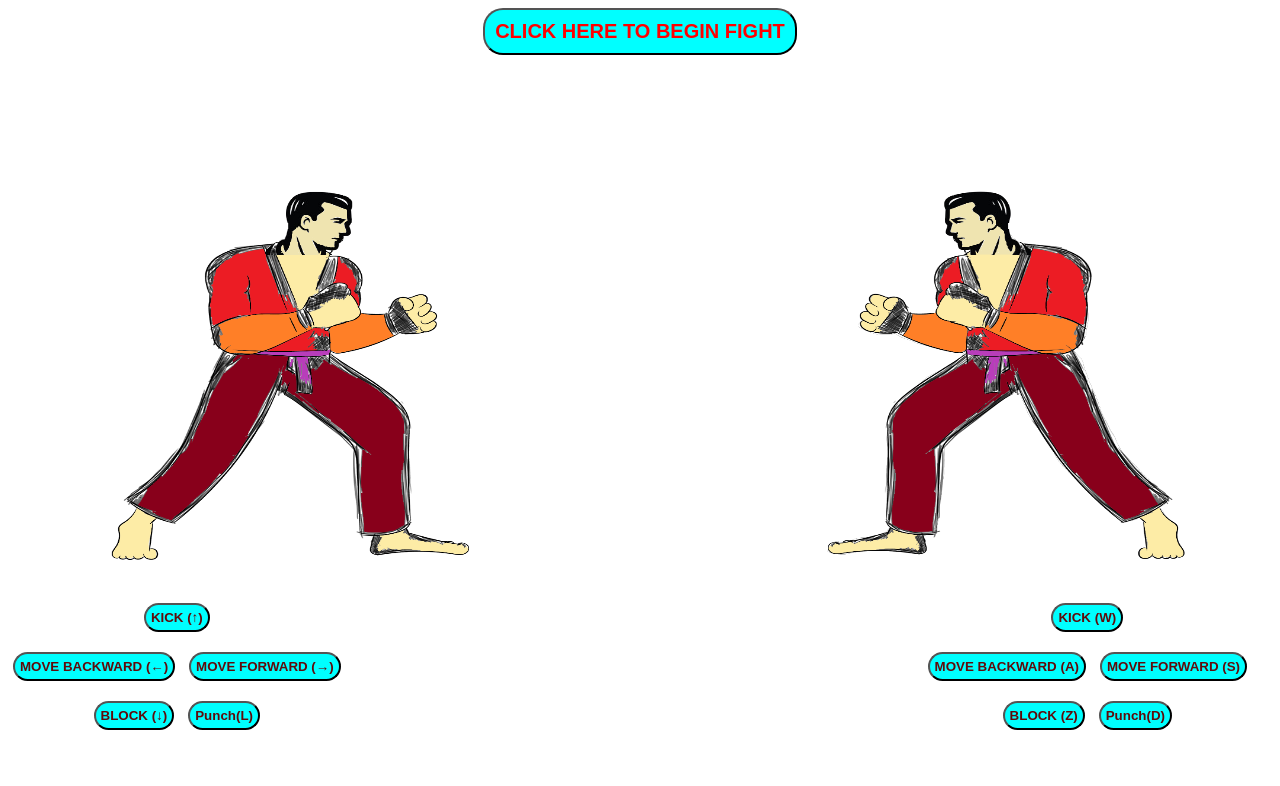
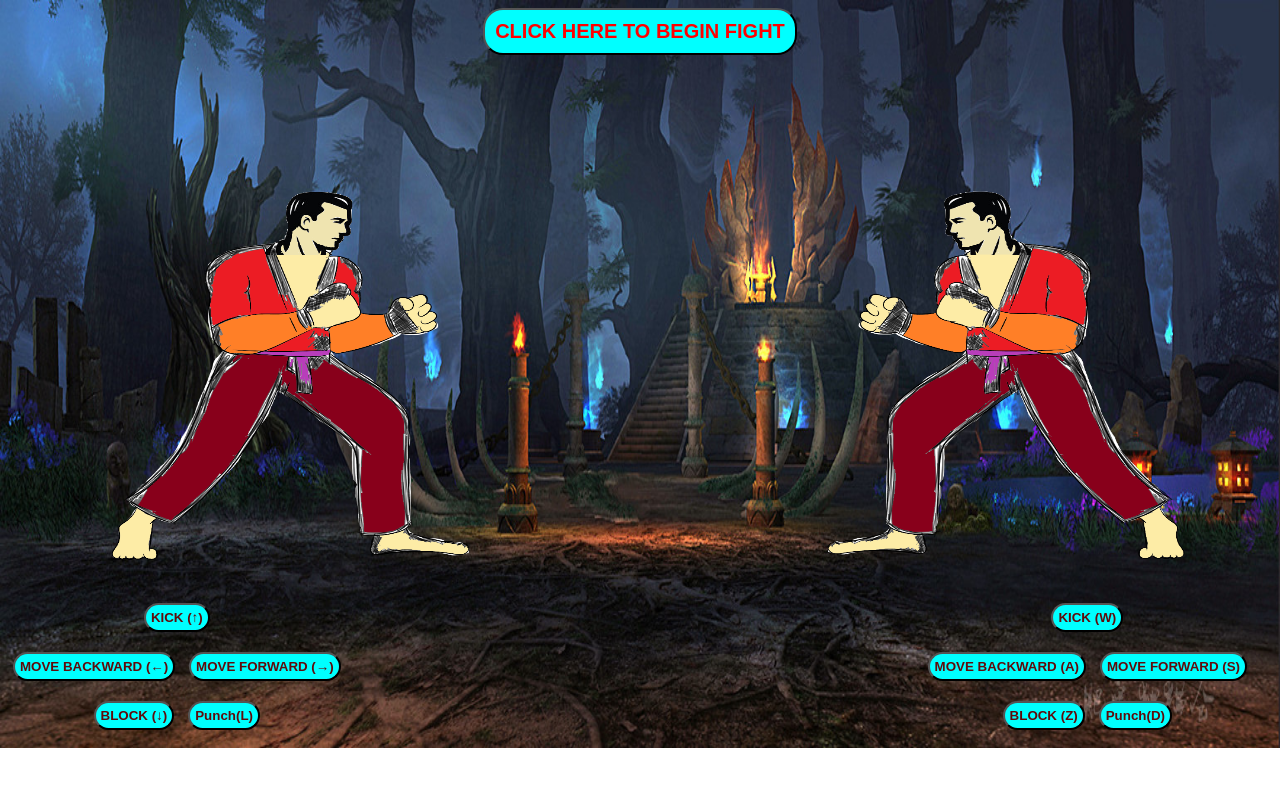
Before and after one commit to ShubhamSharma1560/ShubhamSharma1560.github.io, a plain HTML site: page index.html in a window 1280 px wide. Drawn offline with Linux system fonts and the light colour scheme.

Commit message:
Update style.css

```diff
--- a/style.css
+++ b/style.css
@@ -1,7 +1,6 @@
 html {
-  background: url("./images/background.jpg") no-repeat center cover;
+  background: url("./images/background.jpg") no-repeat center;
   background-size: 100% 100%;
-  height: 100%;
 }
 #container {
   display: flex;
```
